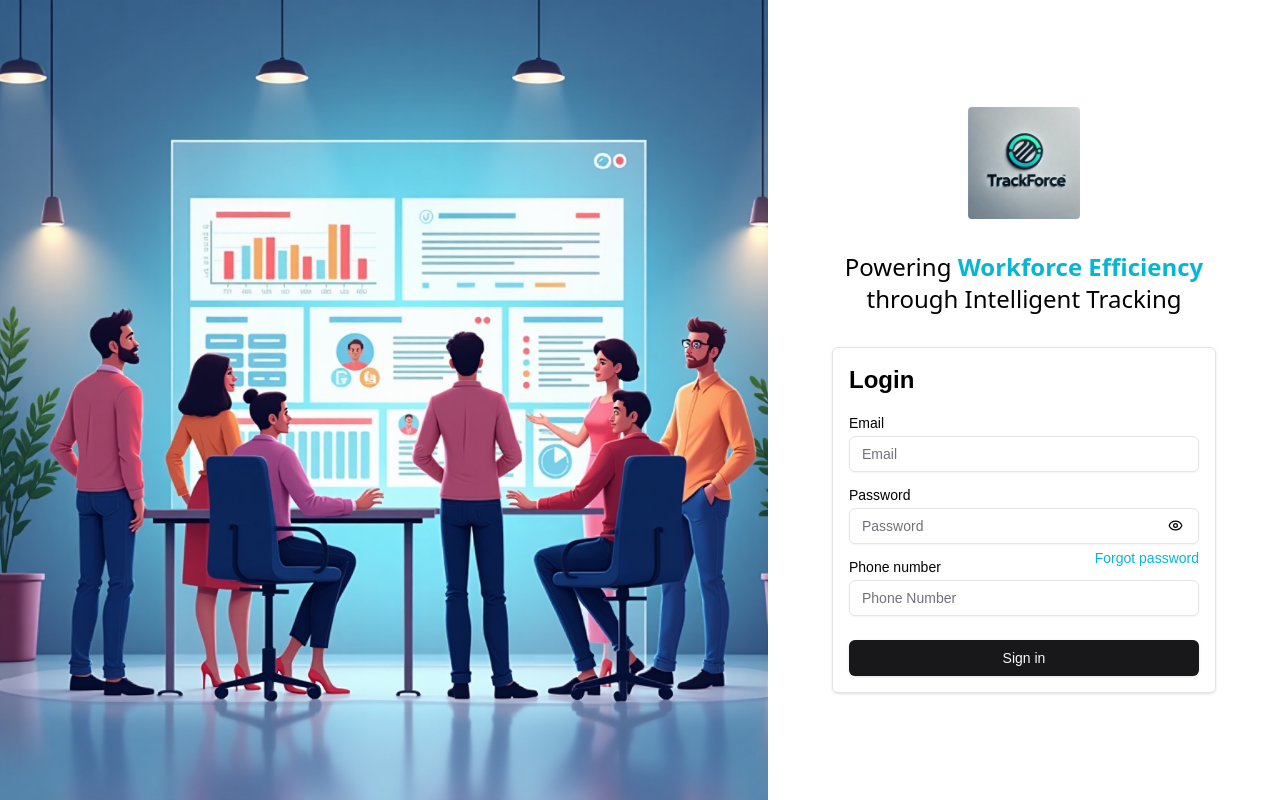
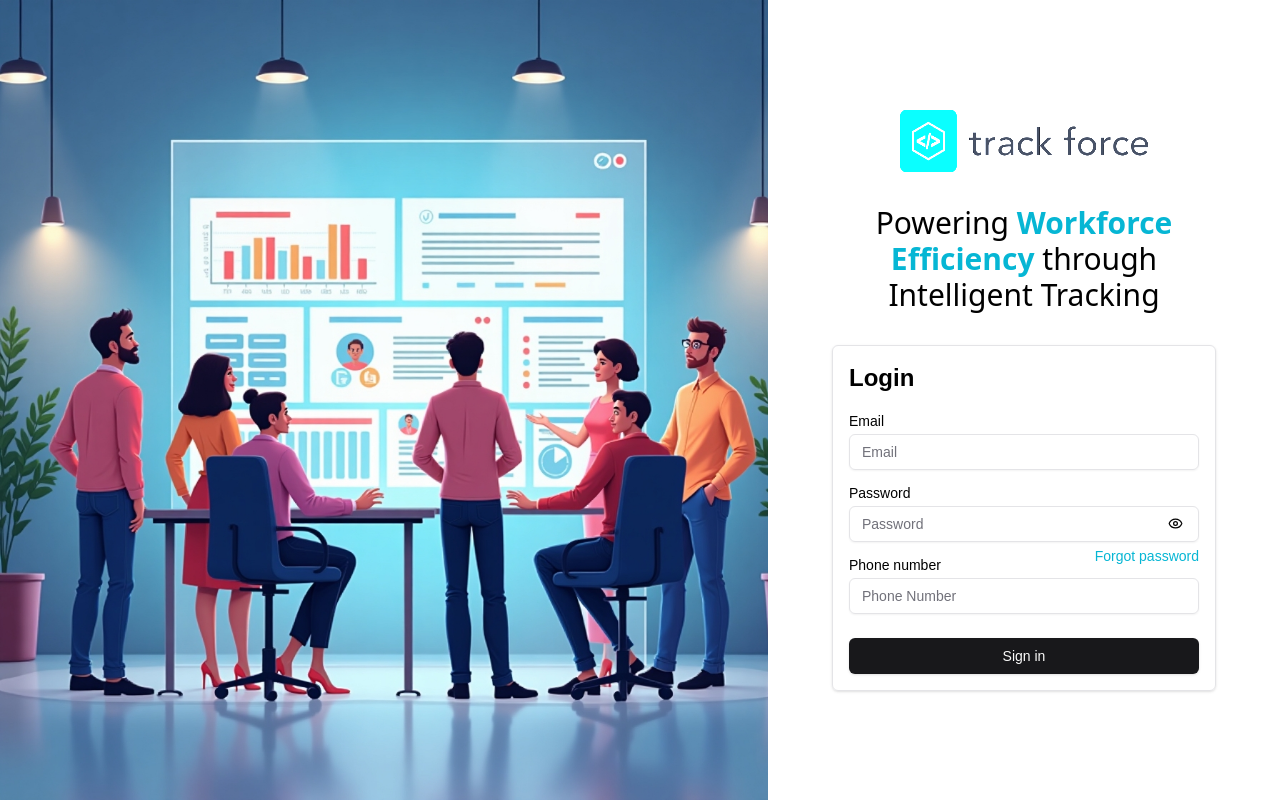
Before and after one commit to imaryankumar/EMS, a Next.js app in the folder frontend/: page /login in a window 1280 px wide. Built offline with nearby package versions, Linux system fonts and the light colour scheme.

Commit message:
Add:Logo UI

```diff
--- a/frontend/src/app/(auth)/login/page.tsx
+++ b/frontend/src/app/(auth)/login/page.tsx
@@ -1,7 +1,7 @@
 "use client";
 
 import Image from "next/image";
-import Logo from "../../../../public/images/trackforce.webp";
+import Logo from "../../../../public/images/logoicon.png";
 import { Input } from "@/components/ui/input";
 import { Label } from "@/components/ui/label";
 import { Button } from "@/components/ui/button";
@@ -74,11 +74,17 @@ const Login: React.FC = () => {
       <div className="w-full h-full flex flex-col lg:flex-row ">
         <div className="w-full lg:w-3/5 h-1/2 md:h-3/4 lg:h-full bg-cover bg-no-repeat bg-custom-login" />
         <div className="w-full lg:w-2/5 h-full flex flex-col gap-8 items-center justify-center px-4 lg:px-12 ">
-          <div className="w-20 lg:w-28 h-20 lg:h-28">
-            <Image src={Logo} alt="Logo" className="rounded object-cover" />
+          <div className="relative">
+            <Image
+              src={Logo}
+              alt="Logo"
+              width={250}
+              height={250}
+              className="blend-image"
+            />
           </div>
           <div className="flex flex-col items-center">
-            <h1 className="font-sans text-2xl text-center">
+            <h1 className="font-sans text-3xl text-center">
               Powering{" "}
               <span className="text-cyan-500 font-semibold">
                 Workforce Efficiency
--- a/frontend/src/app/(dashboard)/overview/page.tsx
+++ b/frontend/src/app/(dashboard)/overview/page.tsx
@@ -3,7 +3,7 @@ import React from "react";
 const Overview = () => {
   return (
     <div className="w-full h-full flex felx-col">
-      <p className="text-2xl">
+      <p className="text-2xl w-full">
         Hi,
         <span className="font-semibold"> Aryan Kumar</span> Welcome to EZ Works
       </p>
--- a/frontend/src/app/globals.css
+++ b/frontend/src/app/globals.css
@@ -6,6 +6,9 @@ body {
   font-family: Arial, Helvetica, sans-serif;
   background-color: white;
   color: black;
+}
+.blend-image {
+  mix-blend-mode: hard-light;
 }
 
 @layer base {
--- a/frontend/src/components/Dashboard/Asidebar.tsx
+++ b/frontend/src/components/Dashboard/Asidebar.tsx
@@ -7,7 +7,9 @@ import {
   CalendarCheck,
   PieChart,
 } from "lucide-react";
+import Image from "next/image";
 import Link from "next/link";
+import Logo from "../../../public/images/logoicon.png";
 import { useState } from "react";
 
 interface Route {
@@ -65,8 +67,16 @@ const ASidebar = () => {
 
   return (
     <div className="w-full h-full">
-      <div className="w-full h-full flex flex-col items-start justify-start gap-10 py-6 px-8">
-        <h3 className="text-2xl font-semibold">Track Force</h3>
+      <div className="w-full h-full flex flex-col items-start justify-start gap-10 py-4 px-8">
+        <div className="relative">
+          <Image
+            src={Logo}
+            alt="Logo"
+            width={200}
+            height={200}
+            className="blend-image"
+          />
+        </div>
         <div className="flex flex-col gap-3 w-full h-full">
           {routes.map((route) => (
             <Link key={route?.id} href={route?.url}>
```
Also changed, not shown: frontend/public/images/logoicon.png (added).
